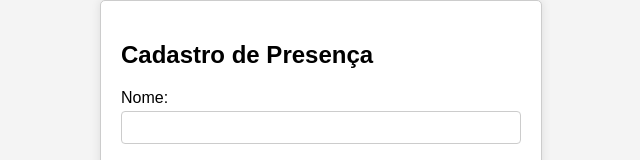
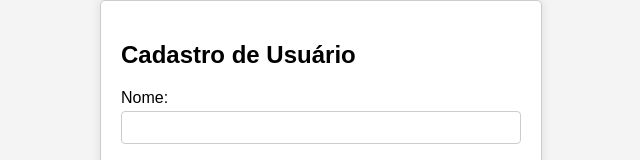
Before and after one commit to Zaanin/Projeto-Front, a React (Vite) app: page /cadastroCli in a window 1280 px wide. Shown: the top 160 px of the page, without its empty margins (319-959 px from the left). Built offline with nearby package versions, Linux system fonts and the light colour scheme; the HTML template or start-up script is replaced by a standard one.

Commit message:
só correção

```diff
--- a/src/screens/cadastroCli.tsx
+++ b/src/screens/cadastroCli.tsx
@@ -33,7 +33,7 @@ const TelaCadastro: React.FC<CadastroProps> = ({
 
   return (
     <div className="tela-cadastro">
-      <h2>Cadastro de Presença</h2>
+      <h2>Cadastro de Usuário</h2>
       <form onSubmit={handleSubmit}>
         <label>
           Nome:
```
